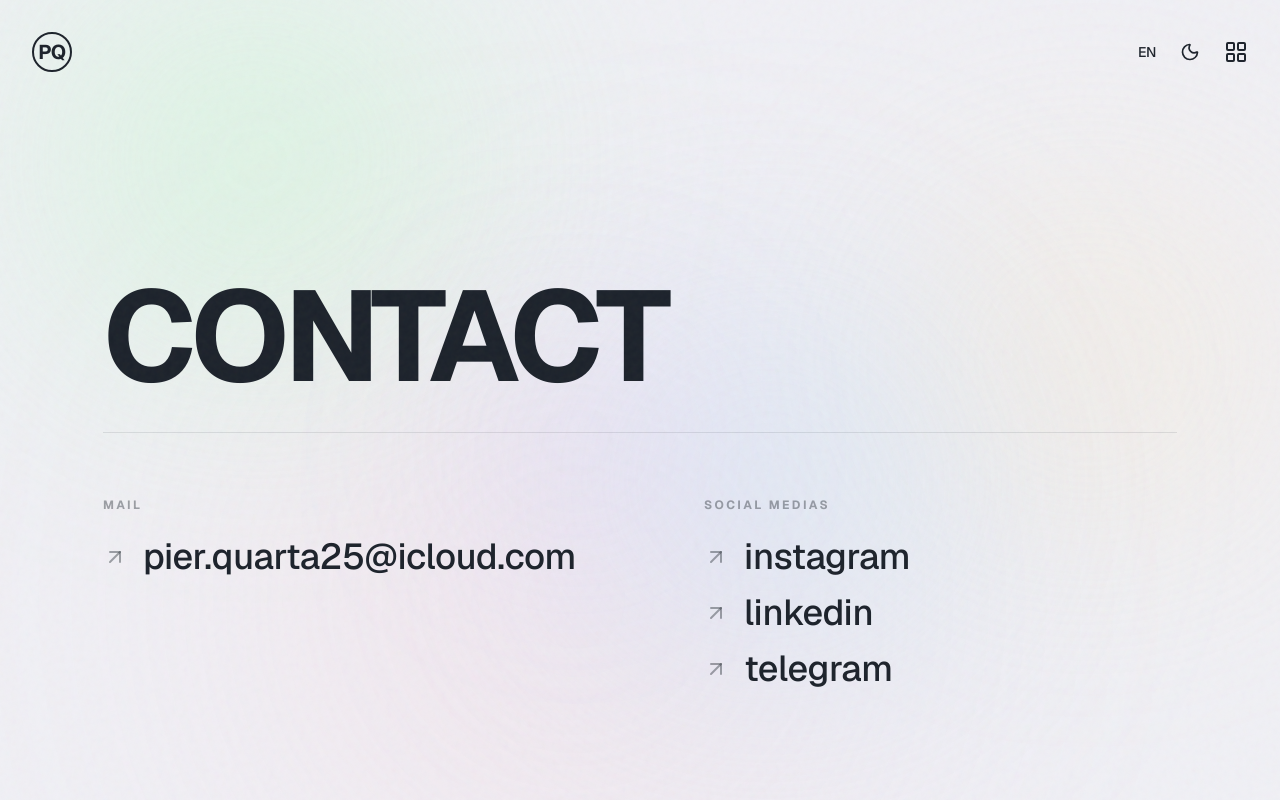
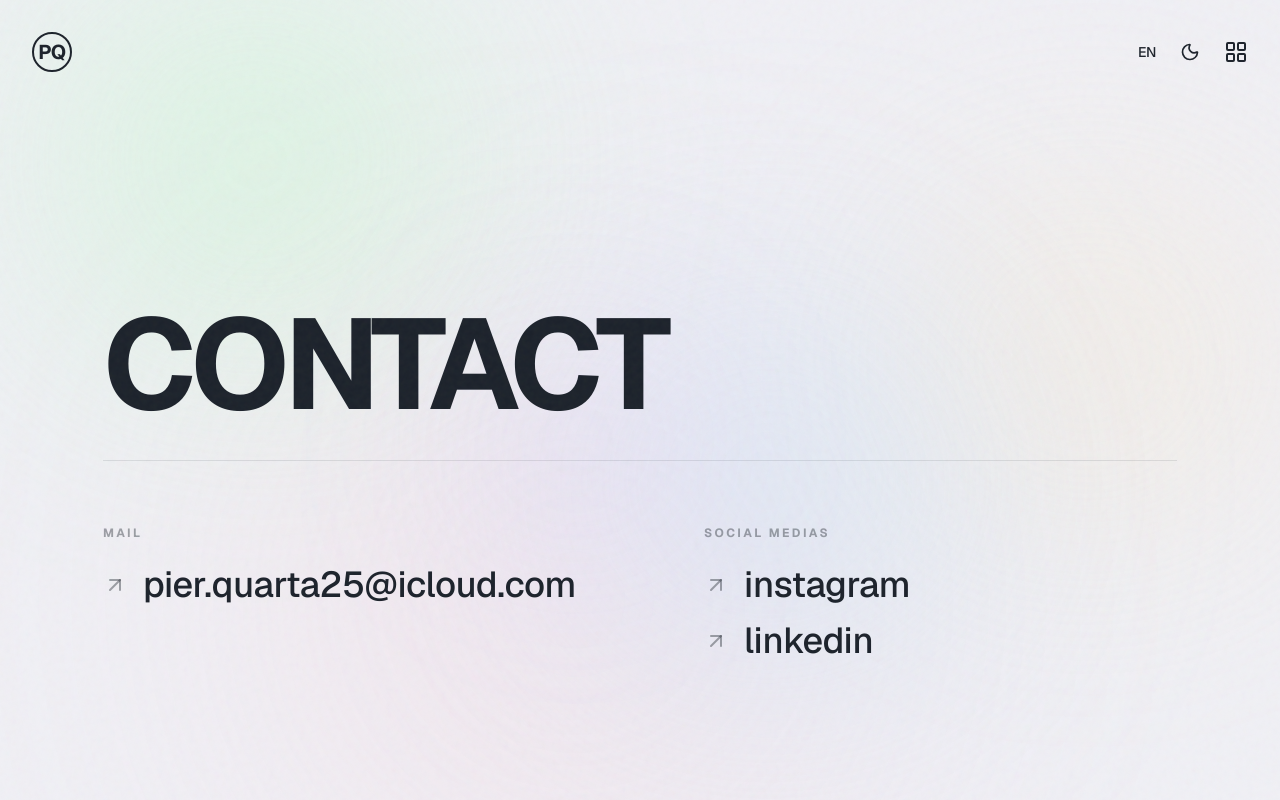
Before and after one commit to pierquarta25/getpierfilippo.com, a Next.js app: page /contact in a window 1280 px wide. Shown: the top 800 px of the page. Built offline with nearby package versions, Linux system fonts and the light colour scheme.

Commit message:
sistemati i link social

```diff
--- a/src/components/sharlee/ContactSection.tsx
+++ b/src/components/sharlee/ContactSection.tsx
@@ -29,10 +29,8 @@ export const ContactSection = () => {
                 <ArrowUpRight size={24} className="text-foreground/40" />
                 linkedin
               </a>
-              <a href="https://t.me/Pier_Q" className="text-2xl md:text-4xl font-medium hover:text-foreground/60 transition-colors flex items-center gap-4">
-                <ArrowUpRight size={24} className="text-foreground/40" />
-                telegram
-              </a>
+
+
             </div>
           </div>
         </div>
--- a/src/components/sharlee/OverlayMenu.tsx
+++ b/src/components/sharlee/OverlayMenu.tsx
@@ -49,9 +49,7 @@ export const OverlayMenu = ({ isOpen, onClose }: { isOpen: boolean; onClose: ()
         <a href="https://www.linkedin.com/in/pier-quartarella/" className="flex items-center gap-1 hover:opacity-50 transition-opacity uppercase text-xs tracking-widest">
           <ArrowUpRight size={14} /> linkedin
         </a>
-        <a href="https://t.me/Pier_Q" className="flex items-center gap-1 hover:opacity-50 transition-opacity uppercase text-xs tracking-widest">
-          <ArrowUpRight size={14} /> telegram
-        </a>
+
       </div>
     </div>
   );
```
